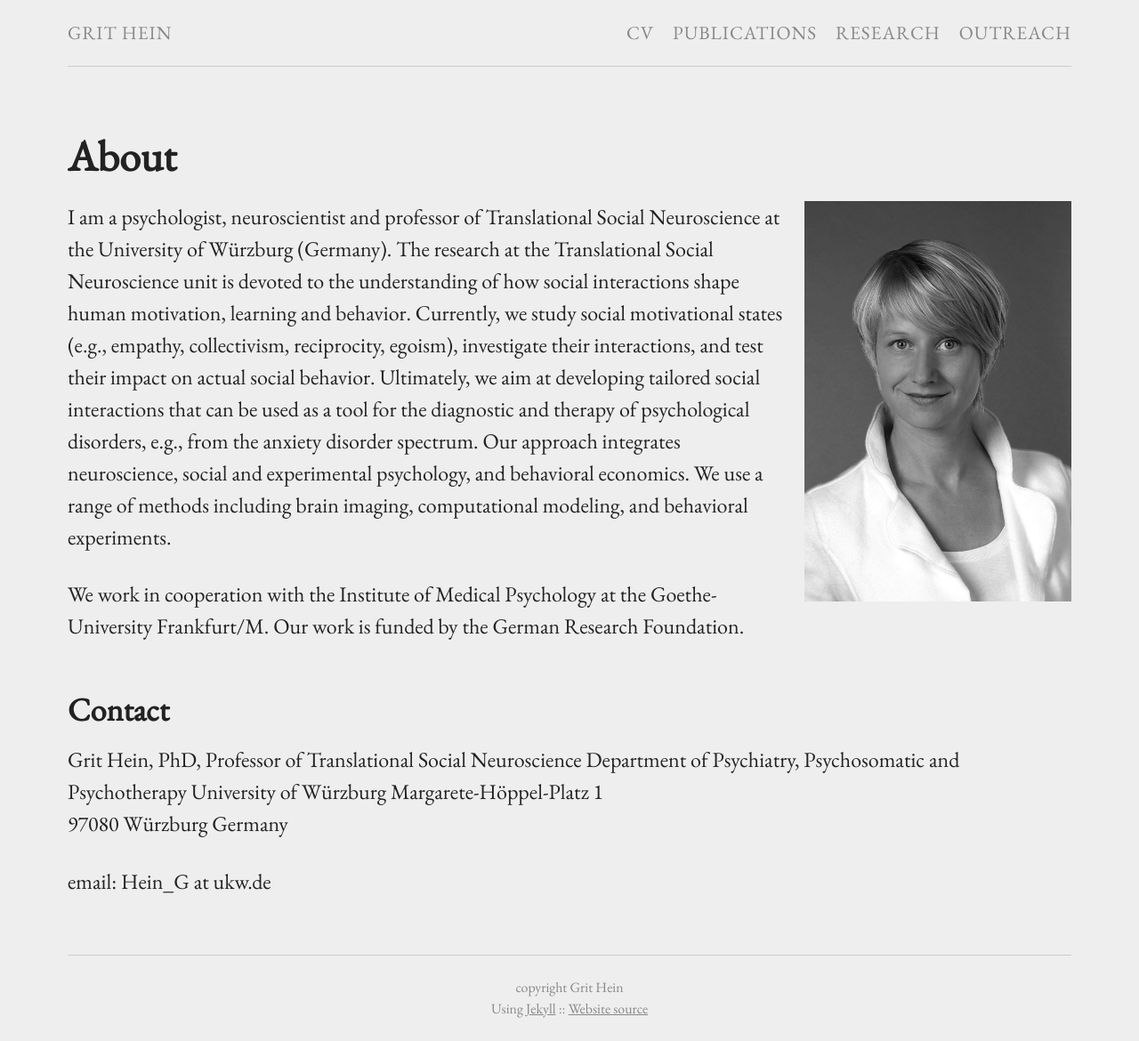
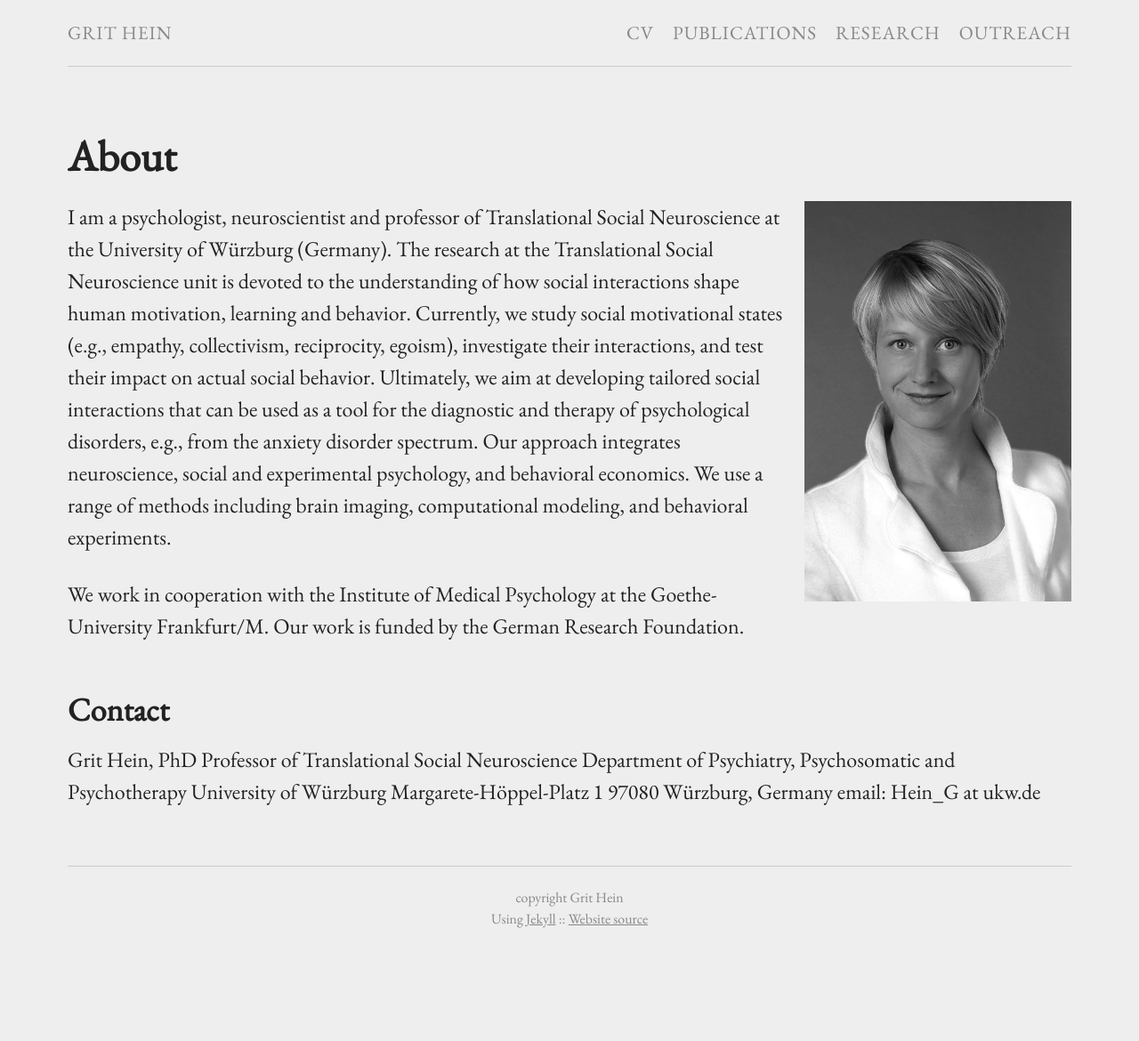
Before and after one commit to grithein/grithein, a Jekyll site: the page built from index.md, in a window 1280 px wide. Shown: the whole page at 89% size. Built offline with Jekyll 4.4.1, drawn with Linux system fonts in a browser that asks for light colours; after the commit the page ends 1069 px from its top, so only the background shows below that.

```diff
--- a/index.md
+++ b/index.md
@@ -11,7 +11,10 @@ We work in cooperation with the Institute of Medical Psychology at the Goethe-Un
 
 ## Contact
 
-Grit Hein, PhD,                                                                  Professor of Translational Social Neuroscience                 Department of Psychiatry, Psychosomatic and Psychotherapy                                                               University of Würzburg                                                      Margarete-Höppel-Platz 1
-97080 Würzburg                                                                    Germany
-
+Grit Hein, PhD
+Professor of Translational Social Neuroscience
+Department of Psychiatry, Psychosomatic and Psychotherapy
+University of Würzburg
+Margarete-Höppel-Platz 1
+97080 Würzburg, Germany
 email: Hein_G at ukw.de
```
